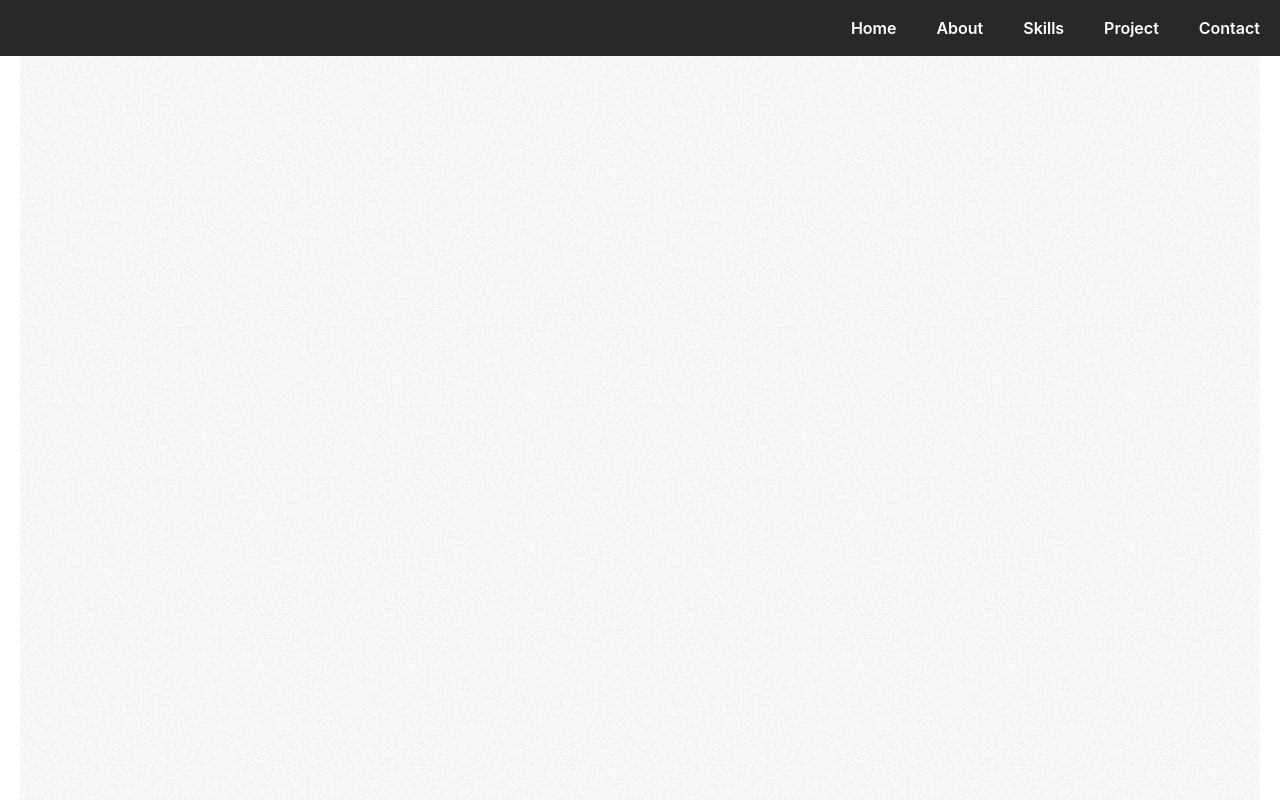
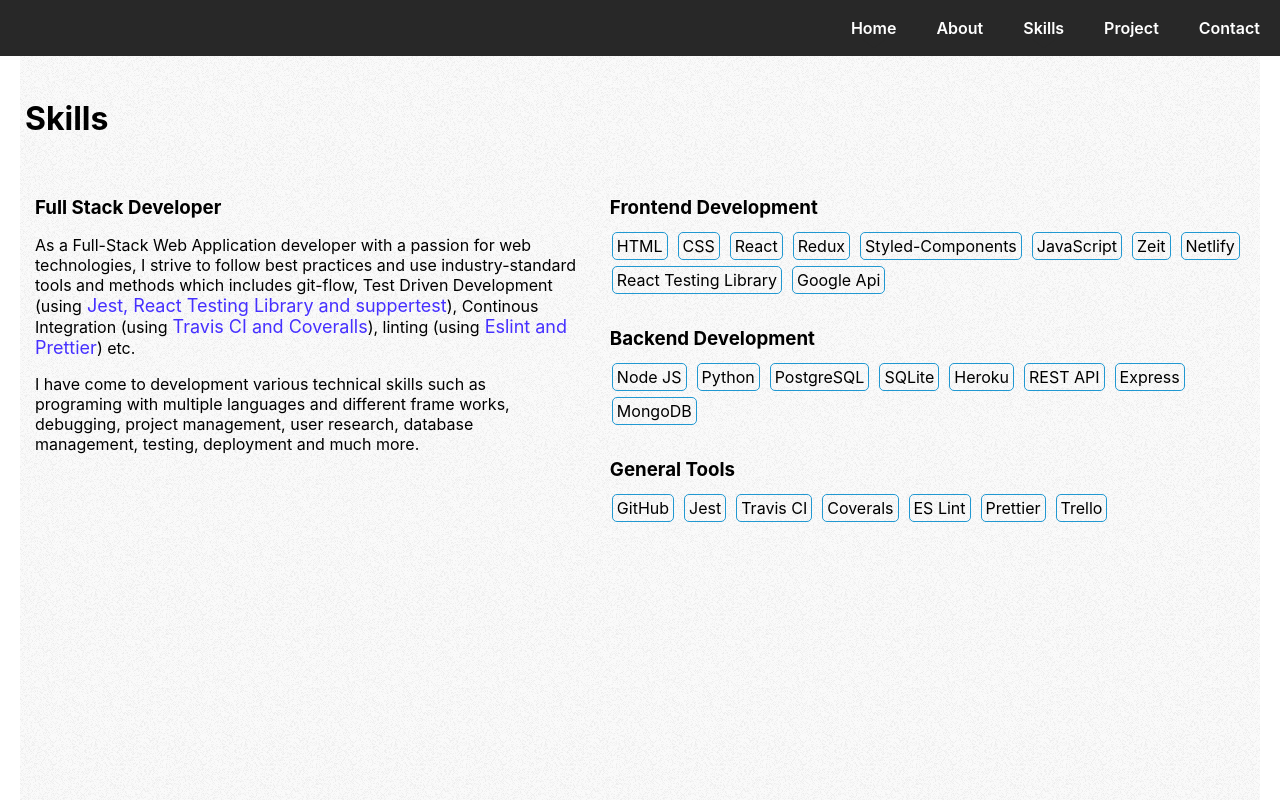
Before and after one commit to Martins-O-U/Portfolio-main, a React (Create React App) app: page /skills in a window 1280 px wide. Built offline with nearby package versions, Linux system fonts and the light colour scheme.

Commit message:
Styled Skills page and additional eidts on the paragraphs

```diff
--- a/src/App.jsx
+++ b/src/App.jsx
@@ -1,10 +1,11 @@
-import React from 'react';
-import styled from 'styled-components';
-import { Route } from 'react-router-dom';
-import Home from './Components/HomePage';
-import img from './Components/images/bg.png';
-import Navbar from './Components/Navbar';
-import AboutMe from './Components/AboutMe';
+import React from "react";
+import styled from "styled-components";
+import { Route } from "react-router-dom";
+import Home from "./Components/HomePage";
+import img from "./Components/images/bg.png";
+import Navbar from "./Components/Navbar";
+import AboutMe from "./Components/AboutMe";
+import Skills from "./Components/Skills";
 
 const StyledDiv = styled.div`
   height: 100vh;
@@ -20,6 +21,7 @@
       <Navbar />
       <Route exact path="/" component={Home} />
       <Route path="/about" component={AboutMe} />
+      <Route path="/skills" component={Skills} />
     </StyledDiv>
   );
 }
--- a/src/Components/Skills.jsx
+++ b/src/Components/Skills.jsx
@@ -3,31 +3,167 @@
 import {} from "@fortawesome/react-fontawesome";
 import {} from "@fortawesome/free-solid-svg-icons";
 
-const StyledDiv = styled.div``;
+const Container = styled.div`
+  @keyframes fadeInUp {
+    from {
+      transform: translate3d(0, 40px, 0);
+    }
+
+    to {
+      transform: translate3d(0, 0, 0);
+      opacity: 1;
+    }
+  }
+
+  @-webkit-keyframes fadeInUp {
+    from {
+      transform: translate3d(0, 40px, 0);
+    }
+
+    to {
+      transform: translate3d(0, 0, 0);
+      opacity: 1;
+    }
+  }
+
+  .animated {
+    animation-duration: 0.9s;
+    animation-fill-mode: both;
+    -webkit-animation-duration: 0.9s;
+    -webkit-animation-fill-mode: both;
+  }
+
+  .animatedFadeInUp {
+    opacity: 0;
+  }
+
+  .fadeInUp {
+    opacity: 0;
+    animation-name: fadeInUp;
+    -webkit-animation-name: fadeInUp;
+  }
+
+  h1 {
+    padding-left: 5px;
+    margin-top: 8%;
+  }
+`;
+const StyledDiv = styled.div`
+  margin-top: 1.5%;
+  display: flex;
+  justify-content: space-between;
+
+  .toolsDiv {
+    width: 53%;
+    margin: 3px 10px;
+    padding: 3px 5px;
+
+    h3 {
+      margin-top: 30px;
+      margin-bottom: 10px;
+      padding-left: 3px;
+    }
+  }
+
+  .introDiv {
+    width: 45%;
+    margin: 3px 10px;
+    padding: 3px 5px;
+
+    h3 {
+      margin-top: 30px;
+      margin-bottom: 10px;
+    }
+
+    span {
+      color: #4630ff;
+      font-weight: 1000px;
+      font-size: 18px;
+    }
+  }
+`;
+
+const ParagraghsDiv = styled.div`
+  display: flex;
+  flex-wrap: wrap;
+
+  p {
+    margin: 3px 5px;
+    border: 1px solid #2098d1;
+    border-radius: 5px;
+    padding: 3px 4px;
+  }
+`;
 
 const Skills = () => {
   return (
+    <Container>
+      <h1 className="animated animatedFadeInUp fadeInUp">Skills</h1>
       <StyledDiv>
-      <div>
+        <div className="introDiv animated animatedFadeInUp fadeInUp">
+          <h3>Full Stack Developer</h3>
           <p>
             As a Full-Stack Web Application developer with a passion for web
             technologies, I strive to follow best practices and use
             industry-standard tools and methods which includes git-flow, Test
-          Driven Development (using jest, React Testing Library and suppertest),
-          Continous Integration (using Travis CI and Coveralls), linting (using
-          Eslint and Prettier) etc.
+            Driven Development (using
+            <span> Jest, React Testing Library and suppertest</span>), Continous
+            Integration (using
+            <span> Travis CI and Coveralls</span>
+            ), linting (using
+            <span> Eslint and Prettier</span>) etc.
           </p>
           <p>
-          I have come to development various technical skills such as programing
-          with mutiple languages and different frame works, debugging, project
-          management, user research, database management, testing, deployment
-          and much more.
+            I have come to development various technical skills such as
+            programing with multiple languages and different frame works,
+            debugging, project management, user research, database management,
+            testing, deployment and much more.
           </p>
         </div>
+        <div className="toolsDiv animated animatedFadeInUp fadeInUp">
           <div>
             <h3>Frontend Development</h3>
+            <ParagraghsDiv>
+              <p>HTML</p>
+              <p>CSS</p>
+              <p>React</p>
+              <p>Redux</p>
+              <p>Styled-Components</p>
+              <p>JavaScript</p>
+              <p>Zeit</p>
+              <p>Netlify</p>
+              <p>React Testing Library</p>
+              <p>Google Api</p>
+            </ParagraghsDiv>
+          </div>
+          <div>
+            <h3>Backend Development</h3>
+            <ParagraghsDiv>
+              <p>Node JS</p>
+              <p>Python</p>
+              <p>PostgreSQL</p>
+              <p>SQLite</p>
+              <p>Heroku</p>
+              <p>REST API</p>
+              <p>Express</p>
+              <p>MongoDB</p>
+            </ParagraghsDiv>
+          </div>
+          <div>
+            <h3>General Tools</h3>
+            <ParagraghsDiv>
+              <p>GitHub</p>
+              <p>Jest</p>
+              <p>Travis CI</p>
+              <p>Coverals</p>
+              <p>ES Lint</p>
+              <p>Prettier</p>
+              <p>Trello</p>
+            </ParagraghsDiv>
+          </div>
         </div>
       </StyledDiv>
+    </Container>
   );
 };
 
```
Lines whose indentation alone changed are shown as unchanged.
